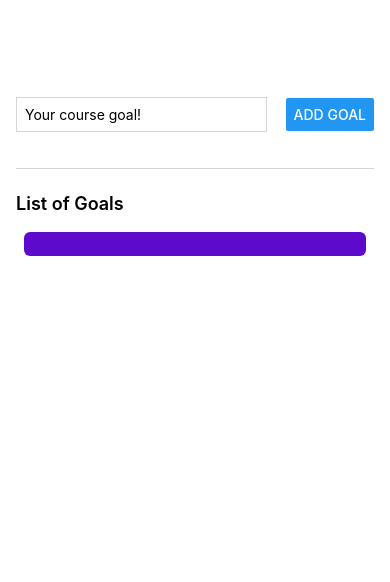
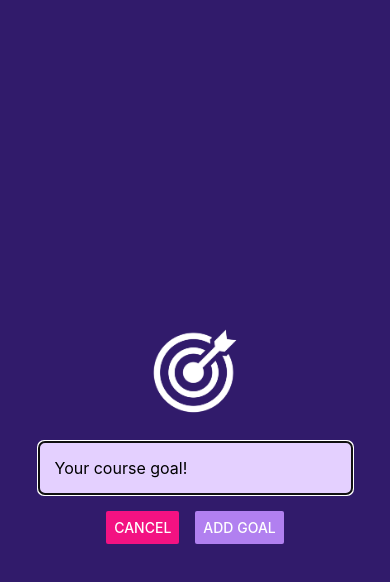
Before and after one commit to newtonfav/TodoRN, a React Native app: screen / in a window 390 px wide. Both pictures are taken after a click on the button "ADD GOAL". Shown: the top 582 px of the page. Built offline with nearby package versions, Linux system fonts and the light colour scheme.

Commit message:
added modal:

```diff
--- a/App.js
+++ b/App.js
@@ -1,10 +1,12 @@
-import { StyleSheet, Text, View, FlatList } from "react-native";
+import { StyleSheet, Text, View, FlatList, Button } from "react-native";
 import GoalItem from "./components/GoalItem";
 import GoalInput from "./components/GoalInput";
 import { useState } from "react";
+import { StatusBar } from "expo-status-bar";
 
 export default function App() {
   const [courseGoals, setCourseGoals] = useState([]);
+  const [modalIsVisible, setModalIsVisible] = useState(false);
 
   function deleteGoalHandler(id) {
     setCourseGoals((currentCourseGoals) =>
@@ -12,11 +14,37 @@ export default function App() {
     );
   }
 
+  function startAddGoalHandler() {
+    setModalIsVisible(true);
+  }
+
+  function endAddGoalHandler() {
+    setModalIsVisible(false);
+  }
+
   return (
+    <>
+      <StatusBar style="light" />
       <View style={styles.appContainer}>
-      <GoalInput setCourseGoals={setCourseGoals} />
+        <Button
+          title="Add Goal"
+          color="#a065ec"
+          onPress={startAddGoalHandler}
+        />
+        <GoalInput
+          visible={modalIsVisible}
+          onCancel={endAddGoalHandler}
+          setCourseGoals={setCourseGoals}
+        />
         <View style={styles.goalsContainer}>
-        <Text style={{ fontSize: 18, fontWeight: 600, marginBottom: 10 }}>
+          <Text
+            style={{
+              fontSize: 18,
+              fontWeight: 600,
+              marginVertical: 10,
+              color: "white",
+            }}
+          >
             List of Goals
           </Text>
           <FlatList
@@ -36,12 +64,13 @@ export default function App() {
           />
         </View>
       </View>
+    </>
   );
 }
 
 const styles = StyleSheet.create({
   appContainer: {
-    paddingTop: 60,
+    marginTop: 80,
     paddingHorizontal: 16,
     flex: 1,
   },
--- a/app.json
+++ b/app.json
@@ -5,6 +5,7 @@
     "version": "1.0.0",
     "orientation": "portrait",
     "icon": "./assets/icon.png",
+    "backgroundColor": "#1e085a",
     "userInterfaceStyle": "light",
     "splash": {
       "image": "./assets/splash.png",
--- a/components/GoalInput.js
+++ b/components/GoalInput.js
@@ -1,7 +1,14 @@
-import { StyleSheet, View, Button, TextInput } from "react-native";
+import {
+  StyleSheet,
+  View,
+  Button,
+  TextInput,
+  Modal,
+  Image,
+} from "react-native";
 import { useState } from "react";
 
-export default function GoalInput({ setCourseGoals }) {
+export default function GoalInput({ setCourseGoals, visible, onCancel }) {
   const [enteredGoalText, setEnteredGoalText] = useState("");
 
   function goalInputHandler(enteredText) {
@@ -14,36 +21,64 @@ export default function GoalInput({ setCourseGoals }) {
       { text: enteredGoalText, id: Math.random().toString() },
     ]);
     setEnteredGoalText("");
+    onCancel();
   }
 
   return (
+    <Modal visible={visible} animationType="slide">
       <View style={styles.inputContainer}>
+        <Image
+          style={styles.image}
+          source={require("../assets/images/goal.png")}
+        />
         <TextInput
           style={styles.textInput}
           placeholder="Your course goal!"
           onChangeText={goalInputHandler}
           value={enteredGoalText}
         />
-      <Button title="Add Goal" onPress={addGoalHandler} />
+        <View style={styles.buttonContainer}>
+          <View style={styles.button}>
+            <Button title="Cancel" onPress={onCancel} color="#f31282" />
           </View>
+          <View style={styles.button}>
+            <Button title="Add Goal" onPress={addGoalHandler} color="#b180f0" />
+          </View>
+        </View>
+      </View>
+    </Modal>
   );
 }
 
 const styles = StyleSheet.create({
   inputContainer: {
     flex: 1,
-    flexDirection: "row",
-    justifyContent: "space-between",
+    justifyContent: "center",
     alignItems: "center",
-    marginBottom: 24,
-    borderBottomWidth: 1,
-    borderBottomColor: "#cccccccc",
+    padding: 20,
+    backgroundColor: "#311b6b",
   },
   textInput: {
     borderWidth: 1,
-    borderColor: "#cccccccc",
-    width: "70%",
-    marginRight: 8,
-    padding: 8,
+    borderColor: "#e4d0ff",
+    backgroundColor: "#e4d0ff",
+    color: "black",
+    borderRadius: 6,
+    width: "90%",
+    fontSize: 16,
+    padding: 16,
+  },
+  image: {
+    width: 100,
+    height: 100,
+    margin: 20,
+  },
+  buttonContainer: {
+    marginTop: 16,
+    flexDirection: "row",
+  },
+  button: {
+    //  width: "100%",
+    marginHorizontal: 8,
   },
 });
```
Also changed, not shown: assets/images/goal.png (added). Lines whose indentation alone changed are shown as unchanged.
